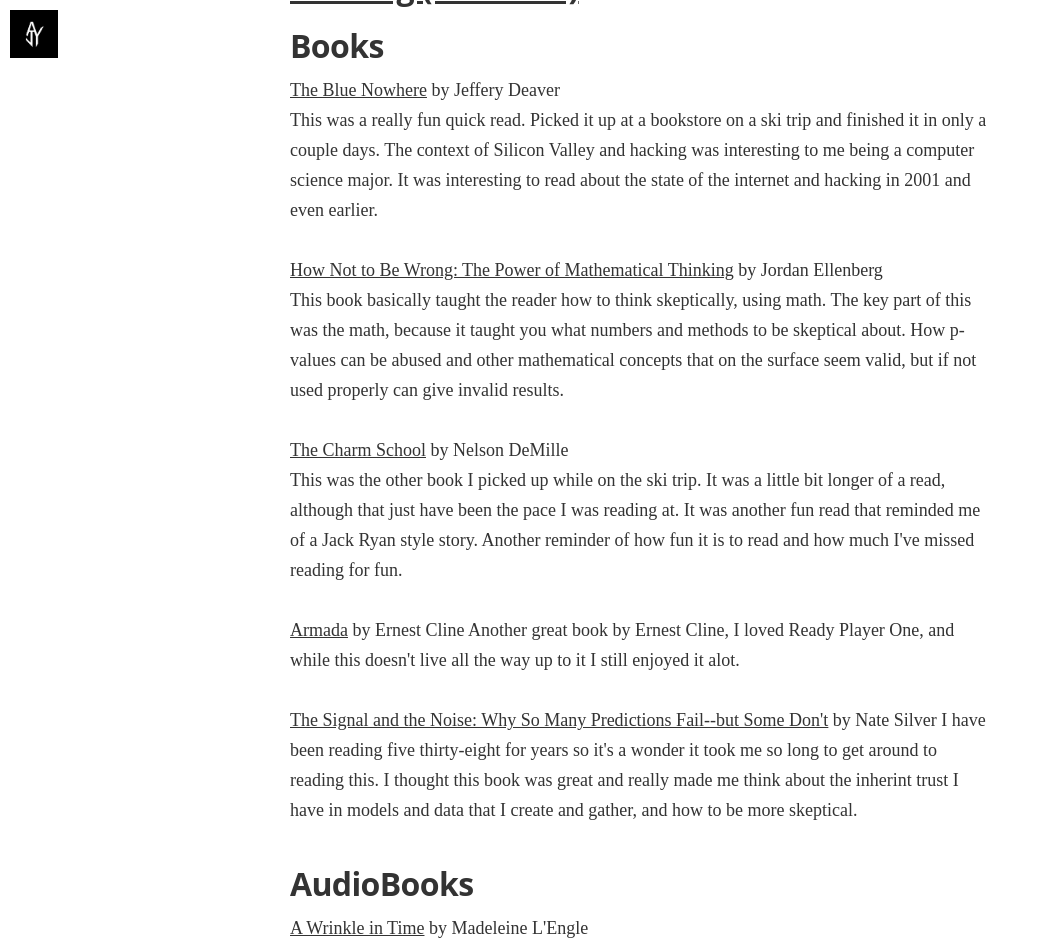
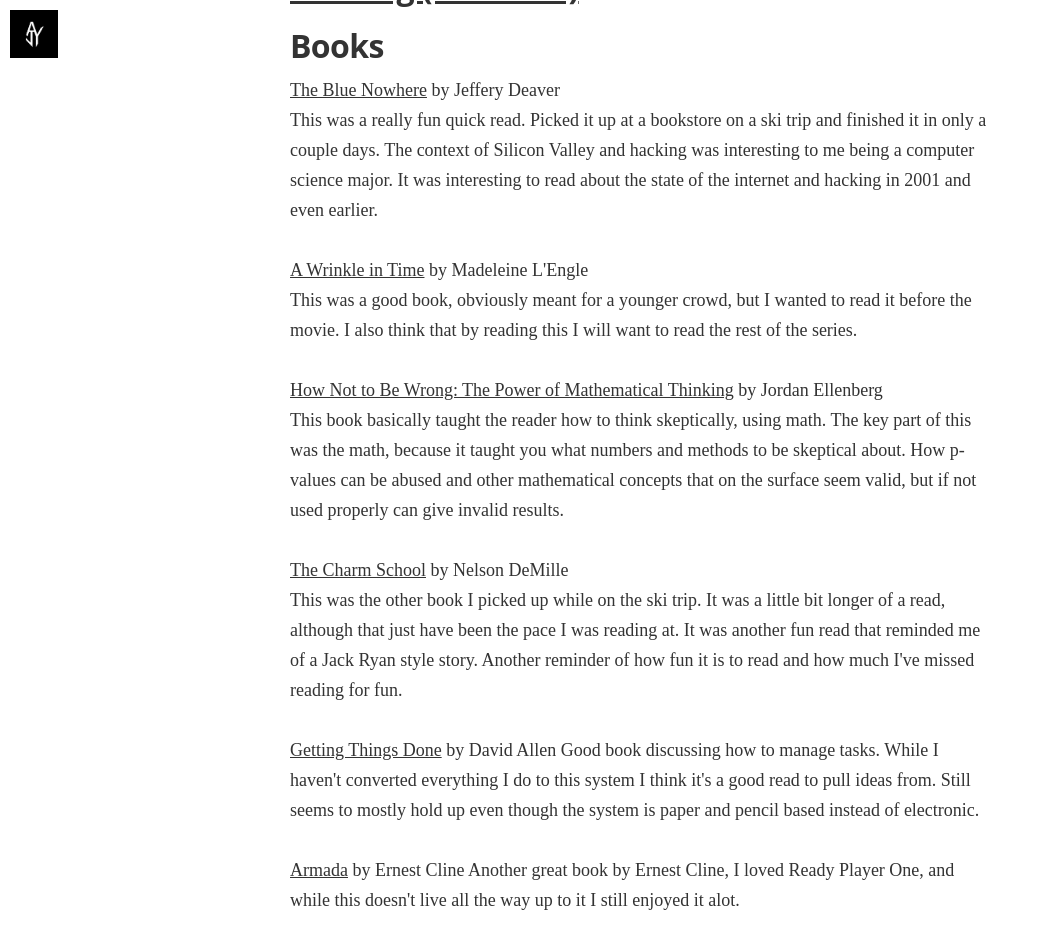
Before and after one commit to yknot/yknot.github.io, a Jekyll site: the page built from goal-tracker.html, in a window 1280 px wide and 1400 px high, scrolled down 734 px. Shown: the top 948 px of the window, without its empty margins (0-1039 px from the left). Built offline with Jekyll 4.4.1, drawn with Linux system fonts in a browser that asks for light colours; nearby versions of some CDN libraries; some web fonts are replaced; some of the changed text lies outside the part shown.

```diff
--- a/goal-tracker.html
+++ b/goal-tracker.html
@@ -94,6 +94,11 @@ This page is tracking my goals for 2018 as outlined in my resolutions <a href="{
   This was a really fun quick read. Picked it up at a bookstore on a ski trip and finished it in only a couple days. The context of Silicon Valley and hacking was interesting to me being a computer science major. It was interesting to read about the state of the internet and hacking in 2001 and even earlier.
   <br>
   <br>
+   <a href="https://www.amazon.com/Wrinkle-Time-Quintet/dp/0312367546">A Wrinkle in Time</a> by Madeleine L'Engle
+  <br>
+This was a good book, obviously meant for a younger crowd, but I wanted to read it before the movie. I also think that by reading this I will want to read the rest of the series.
+  <br>
+  <br>
   <a href="https://www.amazon.com/dp/0143127535">How Not to Be Wrong: The Power of Mathematical Thinking</a> by Jordan Ellenberg
   <br>
   This book basically taught the reader how to think skeptically, using math. The key part of this was the math, because it taught you what numbers and methods to be skeptical about. How p-values can be abused and other mathematical concepts that on the surface seem valid, but if not used properly can give invalid results.
@@ -104,6 +109,10 @@ This page is tracking my goals for 2018 as outlined in my resolutions <a href="{
   This was the other book I picked up while on the ski trip. It was a little bit longer of a read, although that just have been the pace I was reading at. It was another fun read that reminded me of a Jack Ryan style story. Another reminder of how fun it is to read and how much I've missed reading for fun.
   <br>
   <br>
+  <a href="https://www.amazon.com/dp/0143126563/">Getting Things Done</a> by David Allen
+  Good book discussing how to manage tasks. While I haven't converted everything I do to this system I think it's a good read to pull ideas from. Still seems to mostly hold up even though the system is paper and pencil based instead of electronic.
+  <br>
+  <br>
   <a href="https://www.amazon.com/dp/0804137277/">Armada</a> by Ernest Cline
   Another great book by Ernest Cline, I loved Ready Player One, and while this doesn't live all the way up to it I still enjoyed it alot.
   <br>
@@ -112,12 +121,4 @@ This page is tracking my goals for 2018 as outlined in my resolutions <a href="{
   I have been reading five thirty-eight for years so it's a wonder it took me so long to get around to reading this. I thought this book was great and really made me think about the inherint trust I have in models and data that I create and gather, and how to be more skeptical.
 
 
-
 </p>
-<h2>AudioBooks</h2>
-<p>
-  <a href="https://www.amazon.com/Wrinkle-Time-Quintet/dp/0312367546">A Wrinkle in Time</a> by Madeleine L'Engle
-  <br>
-This was a good book, obviously meant for a younger crowd, but I wanted to read it before the movie. I also think that by reading this I will want to read the rest of the series.
-
-</p>
```
Also changed, not shown: other parts of goal-tracker.html (+1 -1 lines).
